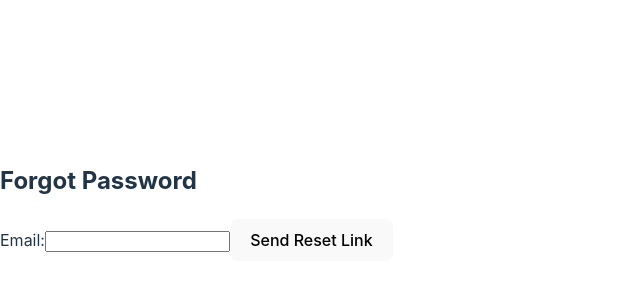
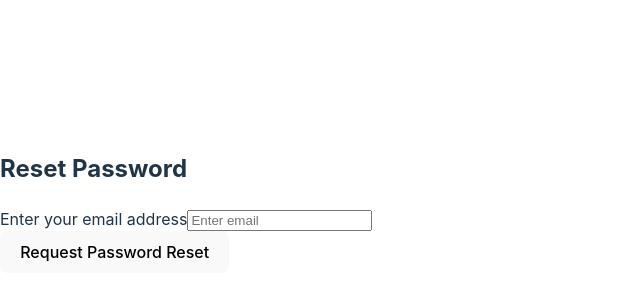
Before and after one commit to rizasimkhana/password-reset, a React (Vite) app in the folder frontend/: page / in a window 1280 px wide. Shown: the part 198-498 px from the top of the page, without its empty margins (0-640 px from the left). Built offline with nearby package versions, Linux system fonts and the light colour scheme.

Commit message:
password reset

```diff
--- a/frontend/src/App.jsx
+++ b/frontend/src/App.jsx
@@ -1,17 +1,2 @@
-import React from 'react';
-import { BrowserRouter as Router, Route, Routes } from 'react-router-dom';
-import ForgotPassword from './ForgotPassword';
-import ResetPassword from './ResetPassword';
-
-function App() {
-  return (
-    <Router>
-      <Routes>
-        <Route path="/reset-password" component={<ResetPassword/>} />
-        <Route path="/" component={<ForgotPassword/>} />
-      </Routes>
-    </Router>
-  );
-}
-
-export default App;
+function App(){}
+export default App
--- a/frontend/src/ForgotPassword.jsx
+++ b/frontend/src/ForgotPassword.jsx
@@ -1,37 +1,59 @@
 import React, { useState } from 'react';
 import axios from 'axios';
+import { Form, Button, Container, Alert } from 'react-bootstrap';
 
-const ForgetPassword = () => {
+const ForgetPasswordPage = () => {
     const [email, setEmail] = useState('');
     const [message, setMessage] = useState('');
+    const [error, setError] = useState(false);
+    const [loading, setLoading] = useState(false);
 
     const handleSubmit = async (e) => {
         e.preventDefault();
+        setLoading(true);
+        setMessage('');
+        setError(false);
+
         try {
             const response = await axios.post('https://password-reset-4t87.onrender.com/request-password-reset', { email });
-            const data = await response.json();
-            setMessage(response);
-        } catch (error) {
-            setMessage(error.response.data.message);
+
+            if (response.status === 200) {
+                setMessage('A reset link has been sent to your email!');
+            }
+        } catch (err) {
+            setError(true);
+            setMessage('User not found. Please check your email and try again.');
+        } finally {
+            setLoading(false);
         }
     };
 
     return (
-        <div>
-            <h2>Forgot Password</h2>
-            <form onSubmit={handleSubmit}>
-                <label>Email:</label>
-                <input
-                    type="email"
-                    value={email}
-                    onChange={(e) => setEmail(e.target.value)}
-                    required
-                />
-                <button type="submit">Send Reset Link</button>
-            </form>
-            {message && <p>{message}</p>}
-        </div>
+        <Container>
+            <h2 className="my-4">Reset Password</h2>
+            <Form onSubmit={handleSubmit}>
+                <Form.Group controlId="email">
+                    <Form.Label>Enter your email address</Form.Label>
+                    <Form.Control
+                        type="email"
+                        placeholder="Enter email"
+                        value={email}
+                        onChange={(e) => setEmail(e.target.value)}
+                        required
+                    />
+                </Form.Group>
+                <Button variant="primary" type="submit" disabled={loading}>
+                    {loading ? 'Sending...' : 'Request Password Reset'}
+                </Button>
+            </Form>
+
+            {message && (
+                <Alert variant={error ? 'danger' : 'success'} className="mt-3">
+                    {message}
+                </Alert>
+            )}
+        </Container>
     );
 };
 
-export default ForgetPassword;
+export default ForgetPasswordPage;
--- a/frontend/src/ResetPassword.jsx
+++ b/frontend/src/ResetPassword.jsx
@@ -1,38 +1,72 @@
-import React, { useState } from 'react';
-import { useParams } from 'react-router-dom';
+import React, { useState, useEffect } from 'react';
+import { useParams, useNavigate } from 'react-router-dom';
 import axios from 'axios';
+import { Form, Button, Container, Alert } from 'react-bootstrap';
 
 const ResetPassword = () => {
-    const { token } = useParams();
+    const { randomString } = useParams();
     const [newPassword, setNewPassword] = useState('');
     const [message, setMessage] = useState('');
+    const [error, setError] = useState(false);
+    const [loading, setLoading] = useState(false);
+    const navigate = useNavigate();
+
+
+    useEffect(() => {
+        if (!randomString) {
+
+        }
+    }, [randomString]);
 
     const handleSubmit = async (e) => {
         e.preventDefault();
+        setLoading(true);
+        setMessage('');
+        setError(false);
+
         try {
-            const response = await axios.post(`https://password-reset-4t87.onrender.com/reset-password/${token}`, { newPassword });
+        //     const response = await axios.post(`https://password-reset-4t87.onrender.com/reset-password/${randomString}`, {
+        //         newPassword
+        //     },
+
+        // );
         console.log("hello")
-            setMessage(response.data.message);
-        } catch (error) {
-            setMessage(error.response.data.message);
+            // if (response.status === 200) {
+            //     setMessage('Password successfully reset!');
+            // }
+        } catch (err) {
+            setError(true);
+            setMessage('Invalid or expired link. Please try requesting a new reset.');
+        } finally {
+            setLoading(false);
         }
     };
 
     return (
-        <div>
-            <h2>Reset Password</h2>
-            <form onSubmit={handleSubmit}>
-                <label>New Password:</label>
-                <input
+        <Container>
+            <h2 className="my-4">Reset Your Password</h2>
+            <Form onSubmit={handleSubmit}>
+                <Form.Group controlId="newPassword">
+                    <Form.Label>Enter New Password</Form.Label>
+                    <Form.Control
                         type="password"
+                        placeholder="New Password"
                         value={newPassword}
                         onChange={(e) => setNewPassword(e.target.value)}
                         required
                     />
-                <button type="submit">Reset Password</button>
-            </form>
-            {message && <p>{message}</p>}
-        </div>
+                </Form.Group>
+                <Button variant="primary" type="submit" disabled={loading}>
+                    {loading ? 'Resetting...' : 'Reset Password'}
+                </Button>
+            </Form>
+
+            {message && (
+                <Alert variant={error ? 'danger' : 'success'} className="mt-3">
+                    {message}
+                </Alert>
+            )}
+        </Container>
     );
 };
 
```
Also changed, not shown: 2 other files (tests, documents, lock files or other folders). Lines whose indentation alone changed are shown as unchanged.
